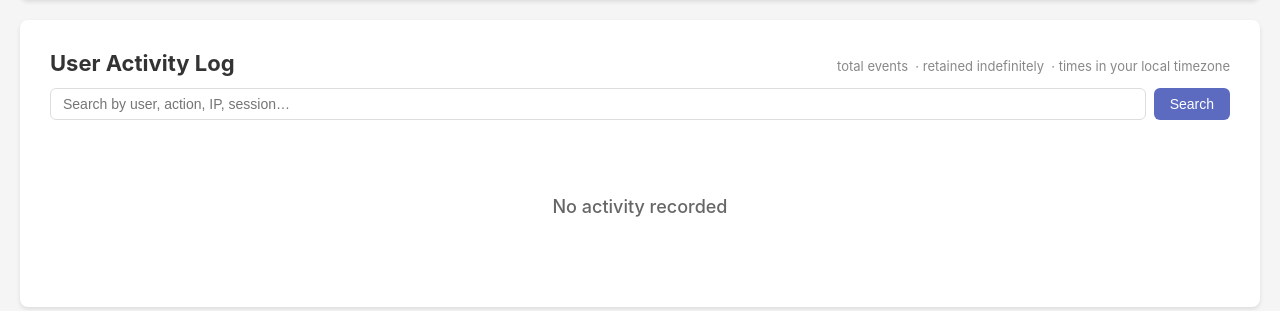
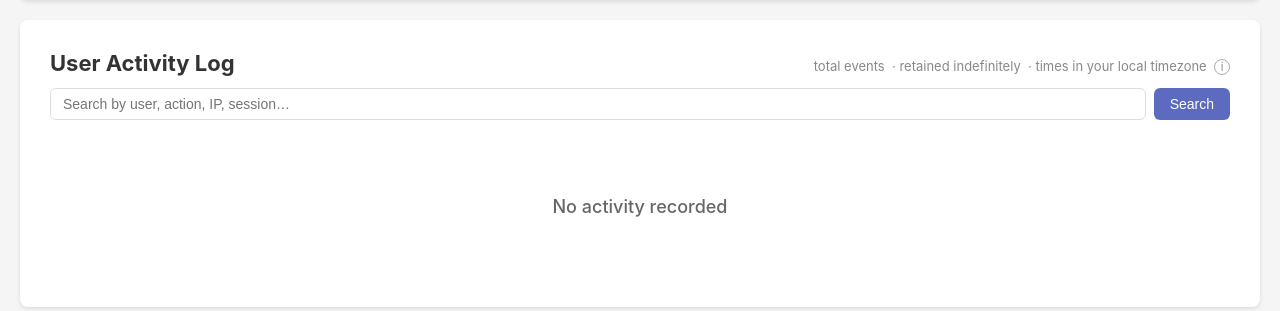
Before and after one commit to ccatprd/tailscale-jit-access, a Flask app: template templates/activity.html in a window 1280 px wide. Shown: the part 159-470 px from the top of the page. Run offline with Flask 3, Linux system fonts and the light colour scheme; the template is opened without the code that fills it, so the values that code supplies are empty; parts of the project's set-up code (start-up, migrations or seed data) failed here and were passed over; some libraries are stand-ins or nearby versions.

Commit message:
Add info tooltip to activity log explaining session tracking

```diff
--- a/templates/activity.html
+++ b/templates/activity.html
@@ -9,6 +9,7 @@
         {{ total_entries }} total event{% if total_entries != 1 %}s{% endif %}
         {% if retention_days > 0 %}&nbsp;&middot;&nbsp;retained {{ retention_days }} days{% else %}&nbsp;&middot;&nbsp;retained indefinitely{% endif %}
         &nbsp;&middot;&nbsp;times in your local timezone
+        &nbsp;<span title="Activity is logged once per session. A new session starts when you first visit after clearing cookies or after your session expires. Browsing the app within an existing session is not logged here; specific actions (approvals, requests, revocations) are tracked in the Audit Log." style="display:inline-flex; align-items:center; justify-content:center; width:16px; height:16px; border:1px solid #aaa; border-radius:50%; font-size:11px; color:#888; cursor:help; vertical-align:middle;">i</span>
     </span>
 </div>
 
```
